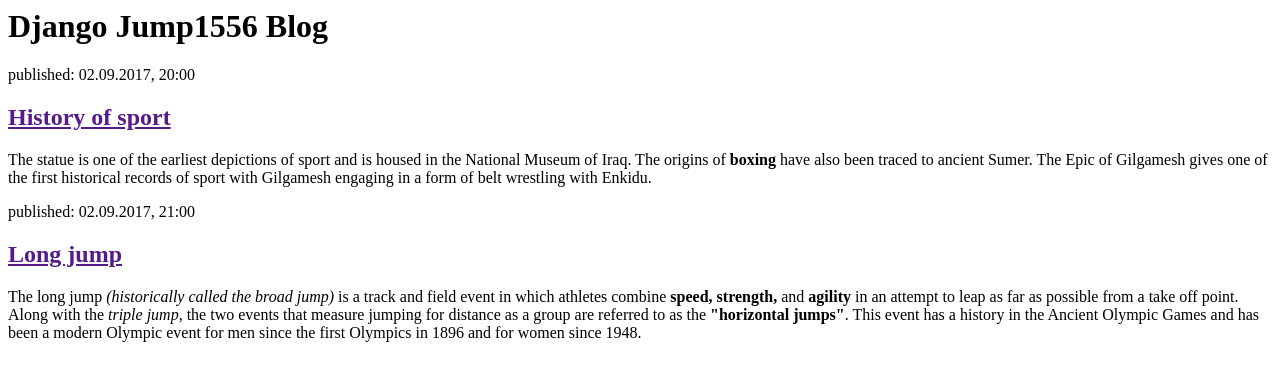
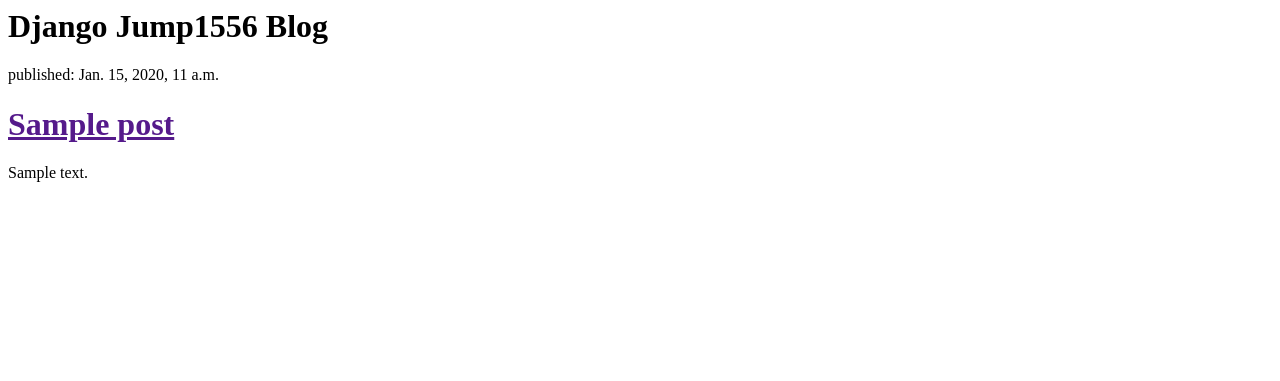
Before and after one commit to Jump1556/my-second-blog, a Django app: template blog/templates/blog/post_list.html in a window 1280 px wide. Shown: the top 381 px of the page. Run offline with Django 3.2, Linux system fonts and the light colour scheme; the template is opened without the code that fills it: values that come from a table or form of the project are taken from there, others are empty; tables that the repository leaves empty hold one stand-in row (values such as "Sample post").

Commit message:
Modified templates to display posts from database.

```diff
--- a/blog/templates/blog/post_list.html
+++ b/blog/templates/blog/post_list.html
@@ -8,17 +8,12 @@
                 <h1>Django Jump1556 Blog</h1>
             </div>
 
-
-            <div>
-                <p>published: 02.09.2017, 20:00</p>
-                <h2><a href="">History of sport</a></h2>
-                <p>The statue is one of the earliest depictions of sport and is housed in the National Museum of Iraq. The origins of <strong>boxing</strong> have also been traced to ancient Sumer. The Epic of Gilgamesh gives one of the first historical records of sport with Gilgamesh engaging in a form of belt wrestling with Enkidu.</p>
-            </div>
-
-            <div>
-                <p>published: 02.09.2017, 21:00</p>
-                <h2><a href="">Long jump</a></h2>
-                <p>The long jump <em>(historically called the broad jump)</em> is a track and field event in which athletes combine <strong>speed, strength,</strong> and <strong> agility</strong> in an attempt to leap as far as possible from a take off point. Along with the <em>triple jump</em>, the two events that measure jumping for distance as a group are referred to as the <strong> "horizontal jumps"</strong>. This event has a history in the Ancient Olympic Games and has been a modern Olympic event for men since the first Olympics in 1896 and for women since 1948.</p>
-            </div>
+            {% for post in posts %}
+                <div>
+                    <p>published: {{ post.published_date }}</p>
+                    <h1><a href="">{{ post.title }}</a></h1>
+                    <p>{{ post.text|linebreaksbr }}</p>
+                </div>
+            {% endfor %}
         </body>
     </html>
--- a/blog/views.py
+++ b/blog/views.py
@@ -1,4 +1,7 @@
 from django.shortcuts import render
+from django.utils import timezone
+from .models import Post
 
 def post_list(request):
-    return render(request, 'blog/post_list.html', {})
+    posts = Post.objects.filter(published_date__lte=timezone.now()).order_by('published_date')
+    return render(request, 'blog/post_list.html', {'posts':posts})
```
